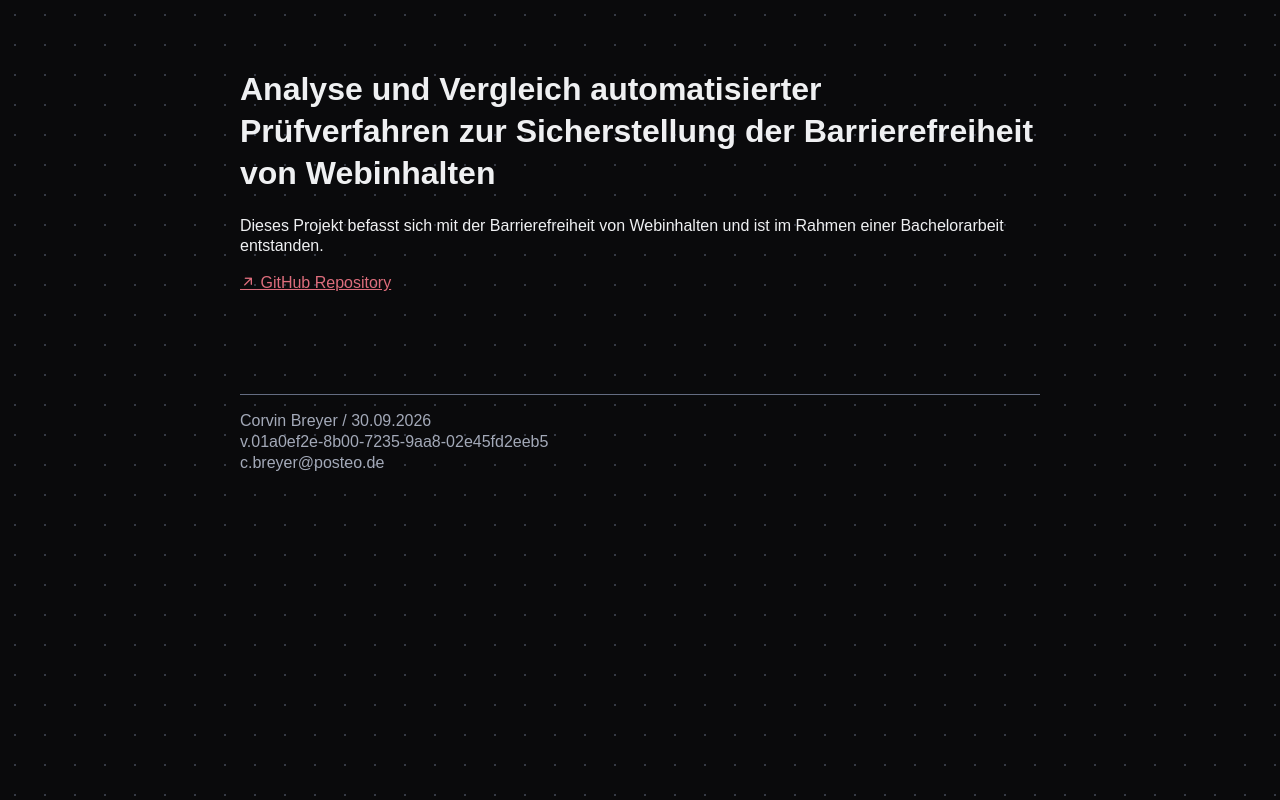
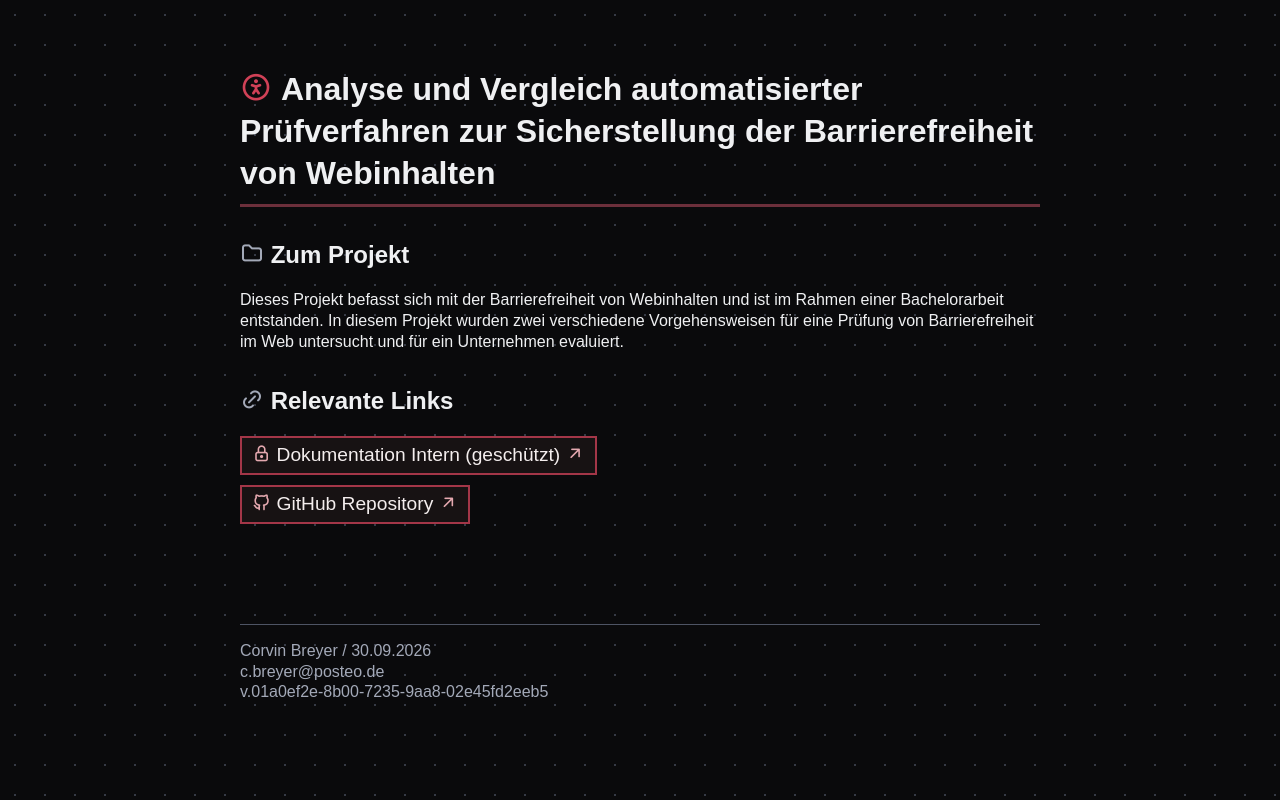
Before and after one commit to cb52251b-2cfb-4286-a986-1754ac127ea5/01a0ef2e-8b00-7c81-ae26-31e608146e19, a plain HTML site: page index.html in a window 1280 px wide. Drawn offline with Linux system fonts and the light colour scheme.

Commit message:
update ghp index

```diff
--- a/index.html
+++ b/index.html
@@ -3,7 +3,8 @@
 <head>
     <meta charset="UTF-8">
     <meta name="viewport" content="width=device-width, initial-scale=1.0">
-    <title>Analyse und Vergleich automatisierter Prüfverfahren zur Sicherstellung der Barrierefreiheit von Webinhalten </title>
+    <meta name="robots" content="noindex, nofollow">
+    <title>Analyse und Vergleich automatisierter Prüfverfahren zur Sicherstellung der Barrierefreiheit von Webinhalten</title>
     <link rel="stylesheet" href="https://cdn.jsdelivr.net/npm/@tabler/icons-webfont@latest/dist/tabler-icons.min.css" />
     <style>
         :root {
@@ -32,6 +33,11 @@
             --accent-950: #171213;
         }
 
+        ::selection {
+            background-color: var(--accent-200);
+            color: var(--accent-900);
+        }
+
         html {
             font-family: "Arial", sans-serif;
             line-height: 1.3;
@@ -45,8 +51,51 @@
             color: var(--gray-50);
         }
 
+        h1 {
+            padding-bottom: 10px;
+            border-bottom: 3px solid var(--accent-700);
+        }
+
+        h1 i {
+            color: var(--accent-500);
+        }
+
+        h2 {
+            margin-top: 2rem;
+        }
+
+        i {
+            color: var(--gray-300);
+        }
+
         a {
-            color: var(--accent-400);
+            text-decoration: none;
+            color: var(--accent-100);
+            display: block;
+            width: fit-content;
+            padding: 5px 10px;
+            border: 2px solid var(--accent-600);
+            font-size: 1.2rem;
+            background: var(--accent-950);
+        }
+
+        a:hover {
+            background-color: var(--accent-800);
+            border-color: var(--accent-500);
+            color: var(--gray-50);
+            box-shadow: 0 0 10px var(--accent-800);
+        }
+
+        a:hover i {
+            color: var(--accent-200);
+        }
+
+        a + a {
+            margin-top: 10px;
+        }
+
+        a i {
+            color: var(--accent-300);
         }
 
         .content {
@@ -57,19 +106,22 @@
         footer {
             color: var(--gray-300);
             margin-top: 100px;
-            border-top: 1px solid var(--gray-500);
+            border-top: 1px solid var(--gray-600);
         }
     </style>
 </head>
 <body>
     <div class="content">
-        <h1>Analyse und Vergleich automatisierter Prüfverfahren zur Sicherstellung der Barrierefreiheit von Webinhalten</h1>
-        <p>Dieses Projekt befasst sich mit der Barrierefreiheit von Webinhalten und ist im Rahmen einer Bachelorarbeit entstanden.</p>
-        <a href="https://github.com/cb52251b-2cfb-4286-a986-1754ac127ea5/01a0ef2e-8b00-7c81-ae26-31e608146e19" target="_blank"><i class="ti ti-arrow-up-right"></i> GitHub Repository</a>
+        <h1><i class="ti ti-accessible"></i> Analyse und Vergleich automatisierter Prüfverfahren zur Sicherstellung der Barrierefreiheit von Webinhalten</h1>
+        <h2><i class="ti ti-folder"></i> Zum Projekt</h2>
+        <p>Dieses Projekt befasst sich mit der Barrierefreiheit von Webinhalten und ist im Rahmen einer Bachelorarbeit entstanden. In diesem Projekt wurden zwei verschiedene Vorgehensweisen für eine Prüfung von Barrierefreiheit im Web untersucht und für ein Unternehmen evaluiert.</p>
+        <h2><i class="ti ti-link"></i> Relevante Links</h2>
+        <a href="#"><i class="ti ti-lock"></i> Dokumentation Intern (geschützt) <i class="ti ti-arrow-up-right"></i></a>
+        <a href="https://github.com/cb52251b-2cfb-4286-a986-1754ac127ea5/01a0ef2e-8b00-7c81-ae26-31e608146e19" target="_blank"><i class="ti ti-brand-github"></i> GitHub Repository <i class="ti ti-arrow-up-right"></i></a>
         <footer>
             <p>Corvin Breyer / 30.09.2026<br>
-            v.01a0ef2e-8b00-7235-9aa8-02e45fd2eeb5<br>
-            c.breyer@posteo.de</p>
+            c.breyer@posteo.de<br>
+            v.01a0ef2e-8b00-7235-9aa8-02e45fd2eeb5</p>
         </footer>
     </div>
 </body>
```
